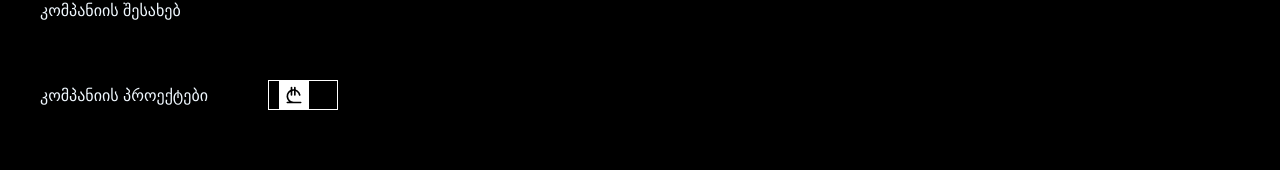
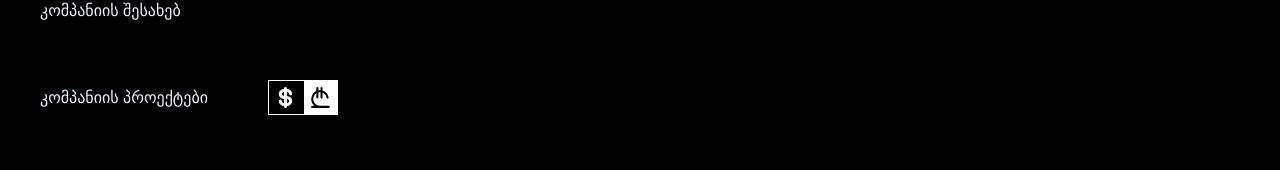
Before and after one commit to PixelPioners-Technologies/elitcity_front, a React (Vite) app: page /eachcompany/1 in a window 1280 px wide. Shown: the part 247-417 px from the top of the page. Built offline with nearby package versions, Linux system fonts and the light colour scheme; no server answers.

Commit message:
fixed developers page

```diff
--- a/src/pages/Each_Developer.jsx
+++ b/src/pages/Each_Developer.jsx
@@ -8,8 +8,11 @@ import email_logo from "../icons/email.png";
 import phone_logo from "../icons/phone.png";
 import { motion } from "framer-motion";
 import heartIcon from "../assets/starLogo.svg";
-import dollar from "../assets/dollar-svgrepo-com.svg";
-import lari from "../assets/lari-svgrepo-com.svg";
+import dollar_black from "../assets/dollar-svgrepo-com.svg";
+import lari_black from "../assets/lari-svgrepo-com.svg";
+import dollar from "../assets/dollar-whitee.svg";
+import lari from "../assets/lari-white.svg";
+
 import heartIconEmpty from "../assets/emptyStarLogo.svg";
 import { useNavigate } from "react-router-dom";
 
@@ -238,29 +241,28 @@ export default function Each_Developer({
                 .company_complexes
             }
           </p>
-          <div className="currencyBox currency_box">
+          {/* ----Dollar and Lari Toggle button */}
           <div
-              className="switch"
+            className="valutis_cvlilebis_konteineri"
             data-ison={isOn}
             onClick={() => {
               toggleSwitch();
               HandleStateChange();
             }}
           >
-              <motion.div className="handle" layout transition={spring}>
-                <img
-                  src={lari}
-                  alt="Lari Sign"
-                  className={`currency-sign ${isOn ? "active" : ""}`}
-                />
-                <img
-                  src={dollar}
-                  alt="Dollar Sign"
-                  className={`currency-sign ${!isOn ? "active" : ""}`}
-                />
-              </motion.div>
+            <div className={`same_stiles_corrency  ${isOn ? `chartuli` : "centrshi"}   `}   >
+              <img src={isOn ? dollar_black : dollar}
+                alt="dollar signe"
+                className="valutis_nishnebi" />
+            </div>
+
+            <div className={`same_stiles_corrency  ${!isOn ? `chartuli` : "centrshi"}   `}   >
+              <img src={!isOn ? lari_black : lari}
+                alt="dollar signe"
+                className="valutis_nishnebi" />
             </div>
           </div>
+          {/* ---------------- */}
         </div>
       </div>
       <div className="companys_complexes_container">
@@ -306,14 +308,20 @@ export default function Each_Developer({
                   <p style={styles.complexInfo}>{complex.address.city}</p>
                   <p style={styles.complexInfo}>
                     {currenceChangeState
-                      ? complex.pricePerSqMeter * getCorrencyRate
-                      : complex.pricePerSqMeter}
-
-                    {/* {complex.pricePerSqMeter} */}
-                    {
-                      language_change_for_each_companyPage(selectedLanguage)
-                        .price_per_meter
-                    }
+                      ? new Intl.NumberFormat('en-US', {
+                        style: 'decimal',
+                        useGrouping: true,
+                        minimumFractionDigits: 0,
+                        maximumFractionDigits: 0
+                      }).format(Number(complex.pricePerSqMeter) * getCorrencyRate).replace(/,/g, ' ')
+                      : new Intl.NumberFormat('en-US', {
+                        style: 'decimal',
+                        useGrouping: true,
+                        minimumFractionDigits: 0,
+                        maximumFractionDigits: 0
+                      }).format(Number(complex.pricePerSqMeter)).replace(/,/g, ' ')} {" "}
+                    {isOn ? "  $  " : "  ₾  "}
+                    {language_change_for_each_companyPage(selectedLanguage).price_per_meter}
                   </p>
                   <p style={styles.complexFinished}>{complex.finishYear}</p>
                 </div>
```
Lines whose indentation alone changed are shown as unchanged.
